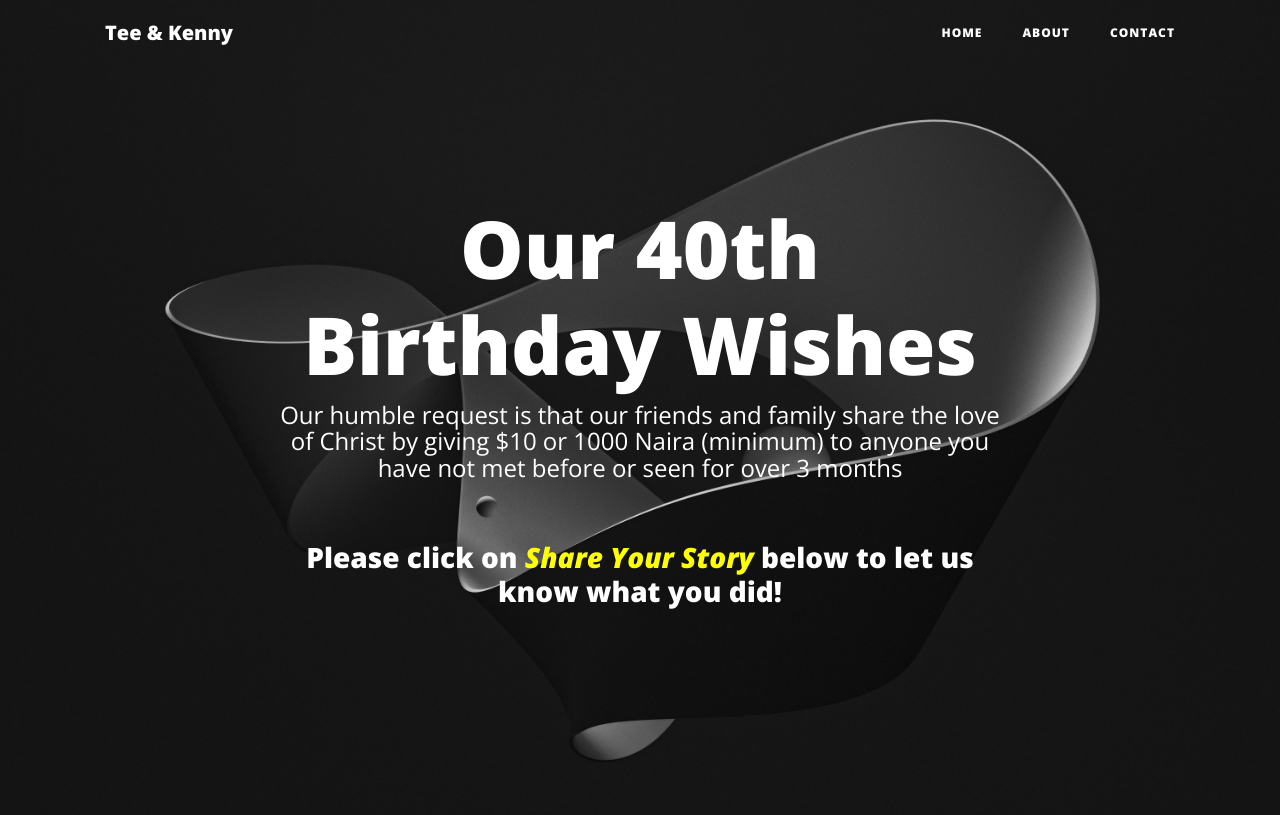
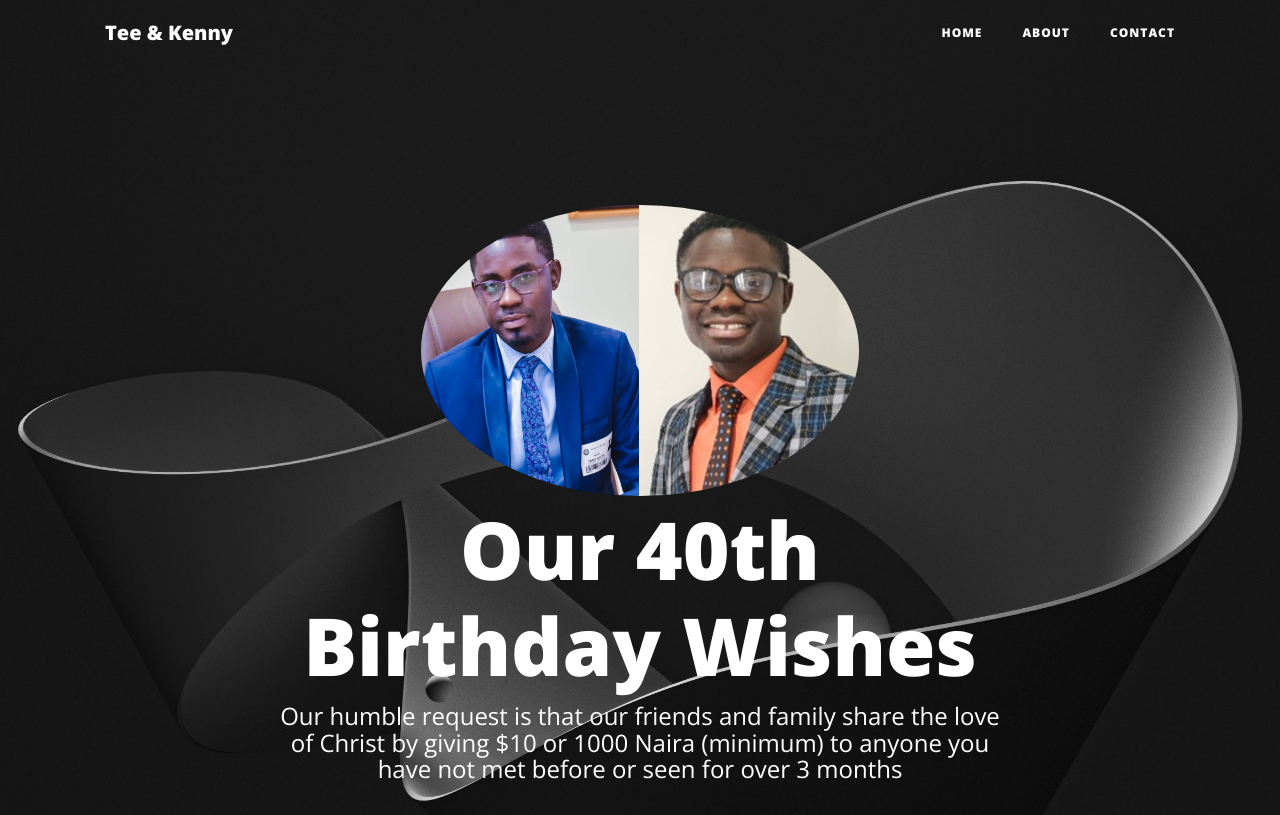
Before and after one commit to t2dstudio/40th_birthday_challenge, a Flask app: page / in a window 1280 px wide. Shown: the top 815 px of the page. Run offline with Flask 2, Linux system fonts and the light colour scheme; data comes from the database, SQL or seed files in the repository; some libraries are stand-ins or nearby versions.

Commit message:
Landing page pics adjustments

```diff
--- a/templates/header.html
+++ b/templates/header.html
@@ -25,6 +25,7 @@
 
 <body>
 
+
   <!-- Navigation -->
   <nav class="navbar navbar-expand-lg navbar-light fixed-top" id="mainNav">
     <div class="container">
--- a/templates/index.html
+++ b/templates/index.html
@@ -1,4 +1,5 @@
 {% include "header.html" %}
+
 
   <!-- Page Header -->
   <header class="masthead" style="background-image: url({{ url_for('static', filename='assets/img/homep.jpg')}}); max-width:100%;max-height:100%">
@@ -6,6 +7,10 @@
       <div class="row">
         <div class="col-lg-8 col-md-10 mx-auto">
           <div class="site-heading">
+            <div>
+    <img class="top-cloud" src="static/assets/img/twin.png" alt="twin image"
+         style="margin: 5px 0;border-radius: 50%;width:60%;margin-left: auto;margin-right: auto;display: block;">
+</div>
             <h1>Our 40th Birthday Wishes</h1>
             <span class="subheading">Our humble request is that our friends and family share the love of Christ by giving <strong>$10 or 1000 Naira (minimum)</strong>  to anyone you have not met before or seen for over 3 months</span>
             <br>
--- a/templates/post.html
+++ b/templates/post.html
@@ -40,7 +40,8 @@
             {{ post.body|safe }}
           <hr>
            <div class="clearfix">
-          <a class="btn btn-primary float-right" href="{{url_for('edit_post', post_id=post.id)}}">Edit Post</a>
+<!--          <a class="btn btn-primary float-right" href="{{url_for('edit_post', post_id=post.id)}}">Edit Post</a>-->
+               <a class="btn btn-primary float-right" href="{{url_for('edit_post', post_id=post.id)}}"></a>
         </div>
           </div>
       </div>
```
